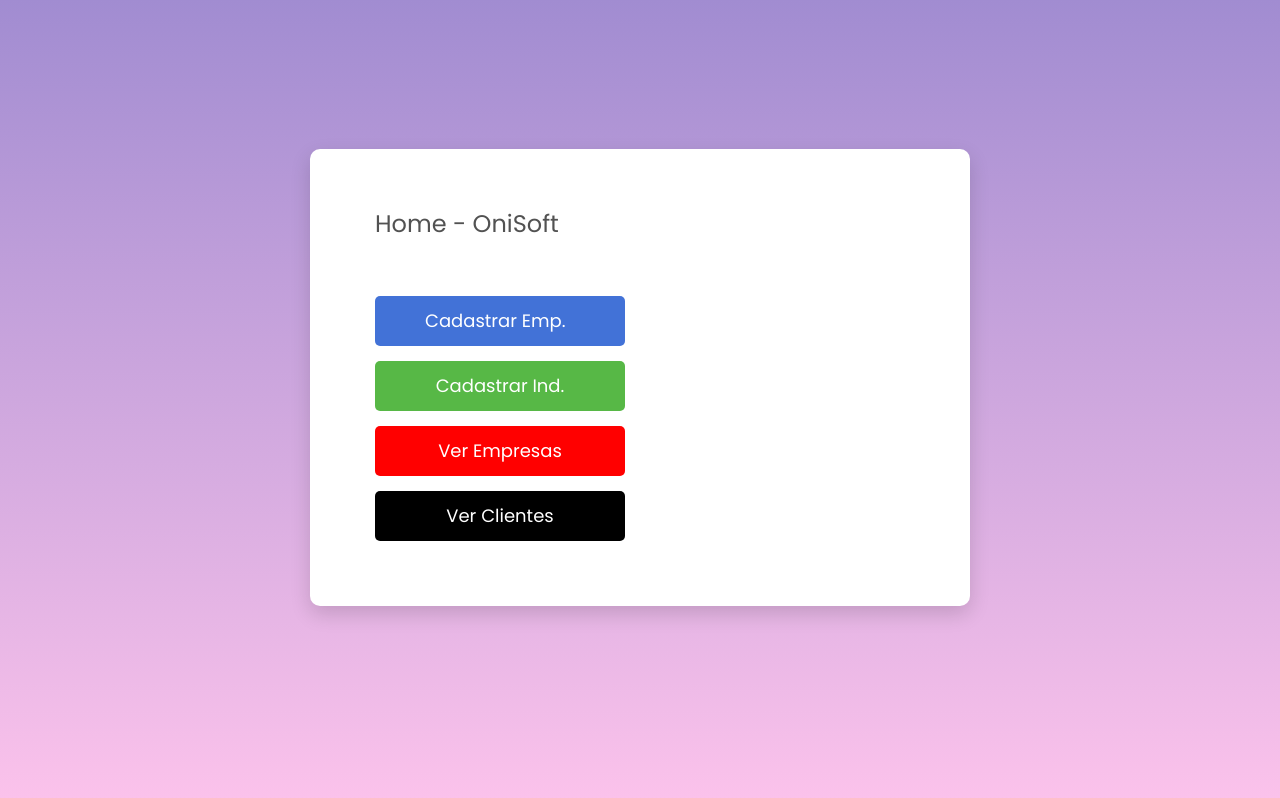
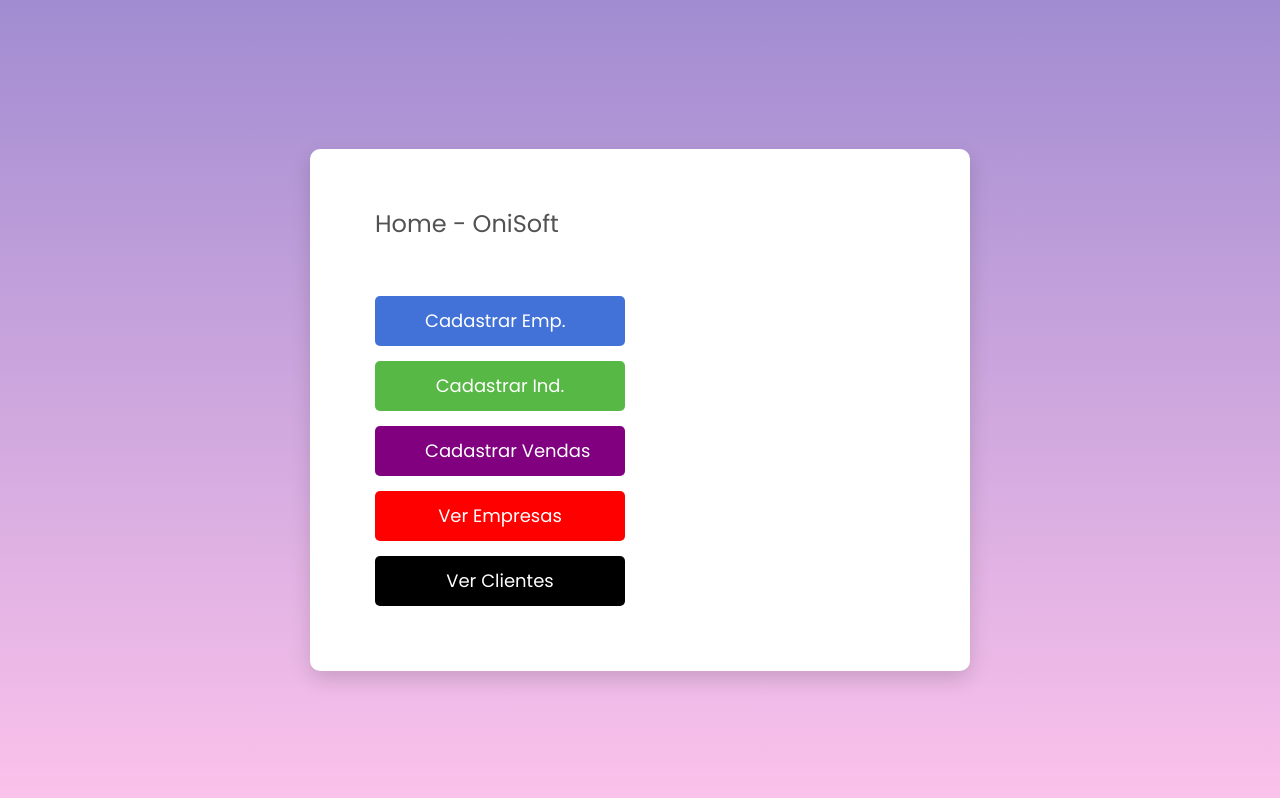
Before and after one commit to gabrielchayb/DataTools, a Flask app: page / in a window 1280 px wide. Shown: the part 1-799 px from the top of the page. Run offline with Flask 2, Linux system fonts and the light colour scheme.

Commit message:
adding botao "vendas"

```diff
--- a/templates/home.html
+++ b/templates/home.html
@@ -41,6 +41,9 @@
                             <input class="btn btn--radius-2 btn--green" type="button" onclick="location.href='/cadastroindicadores';" value="Cadastrar Ind." />
                         </div>
                         <div class="p-t-15">
+                            <input class="btn btn--radius-2 btn--purple" type="button" onclick="location.href='/cadastrovendas';" value="Cadastrar Vendas" />
+                        </div>
+                        <div class="p-t-15">
                             <input class="btn btn--radius-2 btn--red" type="button" onclick="location.href='/verempresas';" value="Ver Empresas" />
                         </div>
                         <div class="p-t-15">
```
